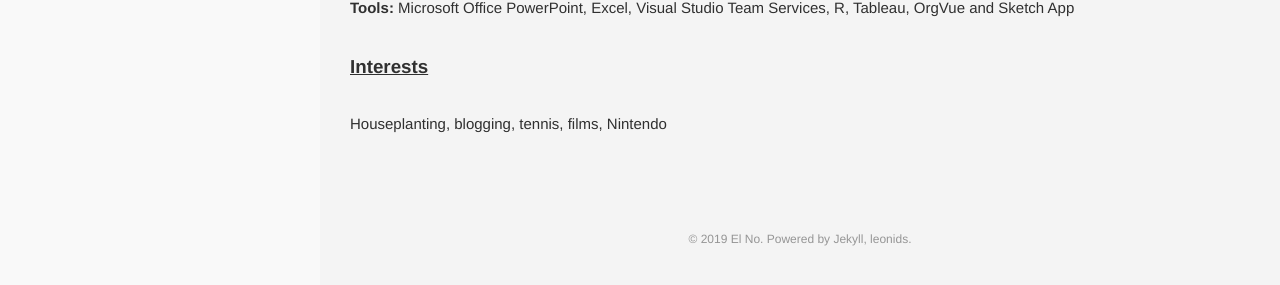
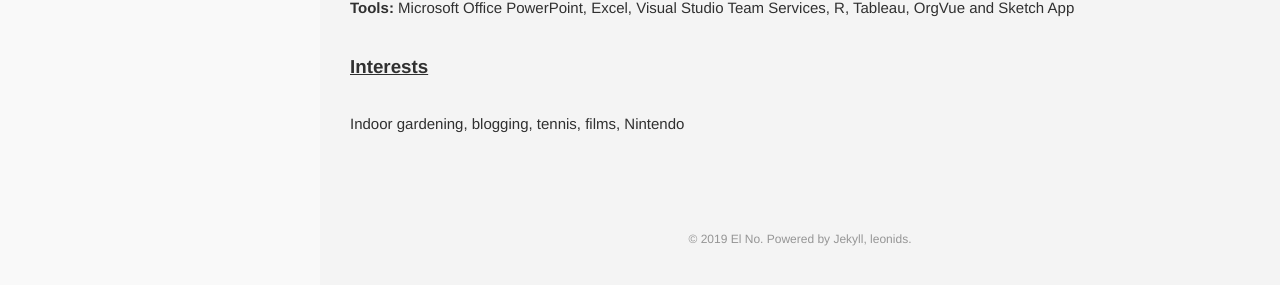
Before and after one commit to reasonableprototype/reasonableprototype.github.io, a Jekyll site: the page built from resume.html, in a window 1280 px wide. Shown: the part 1671-1956 px from the top of the page. Built offline with Jekyll 4.4.1, drawn with Linux system fonts in a browser that asks for light colours.

Commit message:
interest updated

```diff
--- a/resume.html
+++ b/resume.html
@@ -62,4 +62,4 @@ BA in Marketing, Guanghua School of Management<br>
   <b>Tools:</b> Microsoft Office PowerPoint, Excel, Visual Studio Team Services, R, Tableau, OrgVue and Sketch App<br><br>
 
 <h4><u> Interests </u></h4><br>
-Houseplanting, blogging, tennis, films, Nintendo
+Indoor gardening, blogging, tennis, films, Nintendo
```
